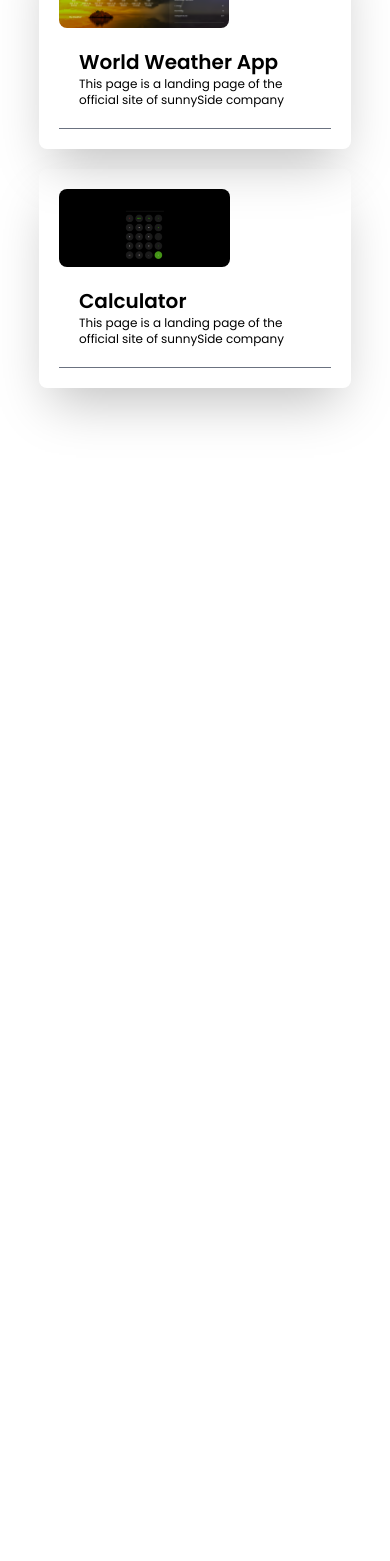
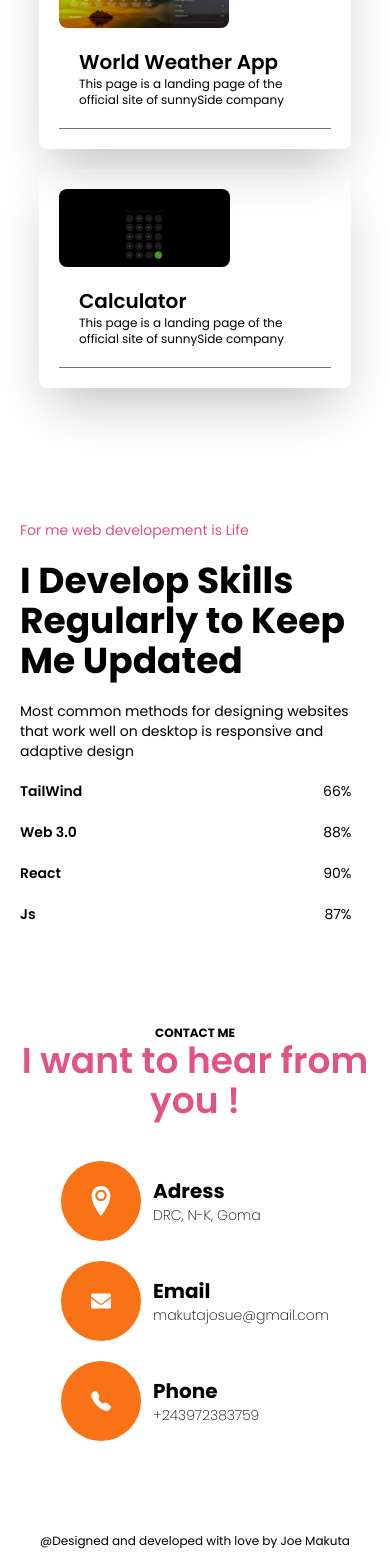
Before and after one commit to JoeMakuta/Josh_portfolio, a React (Vite) app: page / in a window 390 px wide. Shown: the part 3337-4898 px from the top of the page. Before the commit the page ends 3837 px from the top, so only its background shows below. Built offline with nearby package versions, Linux system fonts and the light colour scheme.

Commit message:
Style : Body 5 & 6 responsive

```diff
--- a/src/App.jsx
+++ b/src/App.jsx
@@ -21,9 +21,9 @@ function App() {
       <Body_2 />
       <Body_3 />
       <Body_4 />
-      {/* <Body_5 /> */}
-      {/* <Body_6 /> */}
-      {/* <Footer /> */}
+      <Body_5 />
+      <Body_6 />
+      <Footer />
     </div>
   )
 }
--- a/src/components/ProgressBar.jsx
+++ b/src/components/ProgressBar.jsx
@@ -9,7 +9,7 @@ const ProgressBar = (props) => {
    return (
 
       <div>
-         <div className=" flex w-96  justify-between " >
+         <div className=" flex w-[85vw] sm:w-96  justify-between " >
             <p className=" font-semibold ">{props.Title}</p>
             <p>{props.level}%</p>
          </div>
--- a/src/components/body_5.jsx
+++ b/src/components/body_5.jsx
@@ -26,8 +26,8 @@ const talents = [
 
 const Body_5 = () => {
    return (
-      <div id="body_5" className=" flex pl-36 pr-36 pt-20 pb-20 box-content bg-white h-[70vh] " >
-         <div className='flex flex-col gap-5 justify-center items-start box-border w-[50%] ' >
+      <div id="body_5" className=" flex flex-wrap md:pl-36 p-5 md:pr-36 md:pt-20 md:pb-20 box-content bg-white sm:h-[70vh] " >
+         <div className='flex flex-col gap-5 justify-center items-start box-border  md:w-[50%] ' >
             <p className=' text-main_color ' >For me web developement  is Life</p>
             <p className=' font-bold text-4xl '>I Develop Skills Regularly to Keep Me Updated</p>
             <p className='text-sm' >Most common methods for designing websites that work well on desktop is responsive and adaptive design</p>
@@ -40,7 +40,7 @@ const Body_5 = () => {
             }
 
          </div>
-         <div className=' flex items-center justify-center w-[50%] ' >
+         <div className='hidden sm:flex items-center justify-center  md:w-[50%] ' >
             <img className=' w-[80%] h-full object-cover rounded-3xl ' src={main_img} alt="" />
          </div>
       </div>
--- a/src/components/footer.jsx
+++ b/src/components/footer.jsx
@@ -2,7 +2,7 @@
 
 const Footer = () => {
    return (
-      <div className=" w-full h-10 bg-white flex justify-center items-center ">
+      <div className=" w-full h-10 bg-white text-center text-xs flex justify-center items-center ">
          @Designed and developed with love by Joe Makuta
       </div>
    )
```
